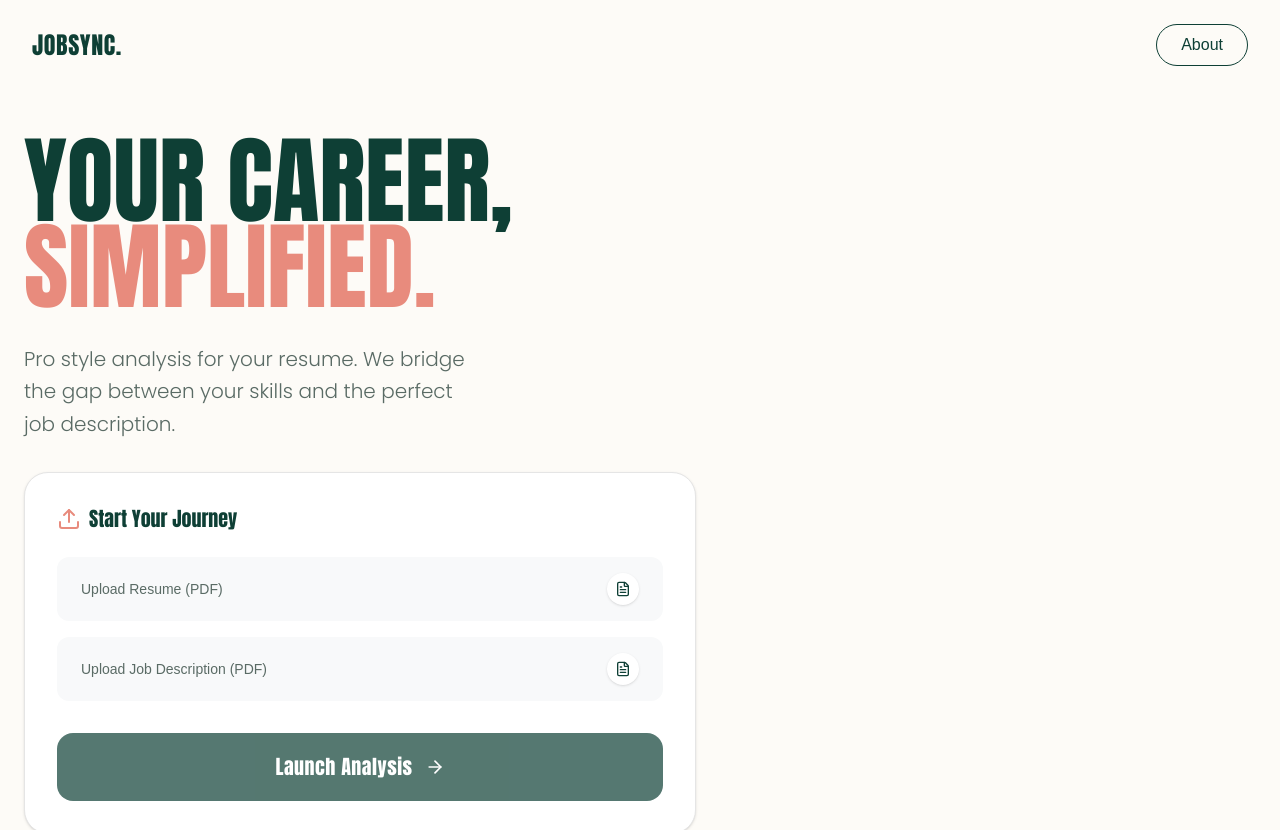
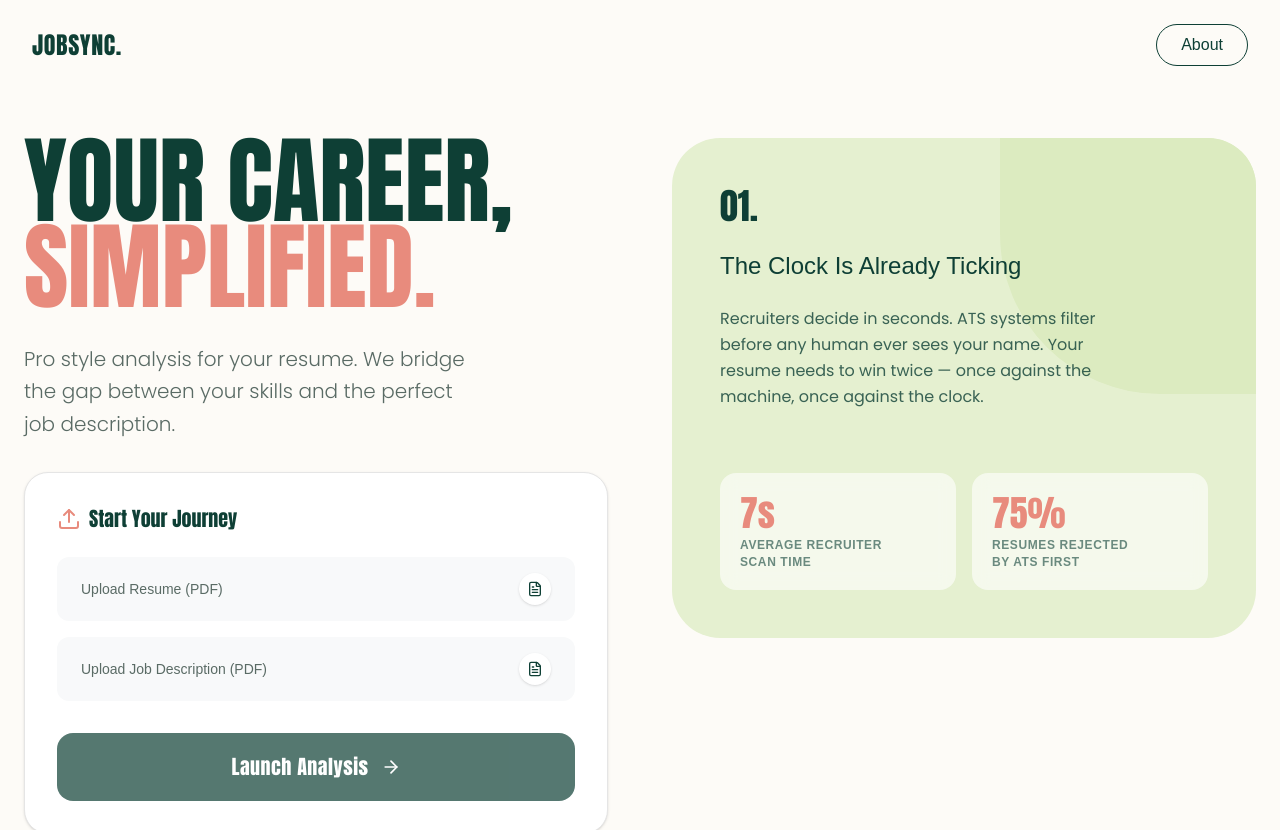
Before and after one commit to rushabhT3/JobSync-AI-Pro, a Next.js app in the folder frontend/: page / in a window 1280 px wide. Shown: the top 830 px of the page. Built offline with nearby package versions, Linux system fonts and the light colour scheme; no server answers.

Commit message:
revert: Add FeatureShowcase component to display resume statistics on landing page

```diff
--- a/frontend/src/app/page.js
+++ b/frontend/src/app/page.js
@@ -4,6 +4,7 @@ import { useState, useEffect } from 'react';
 import Head from 'next/head';
 import Navigation from '../components/ui/Navigation';
 import HeroSection from '../components/ui/HeroSection';
+import FeatureShowcase from '../components/ui/FeatureShowcase';
 import AboutSection from '../components/ui/AboutSection';
 import AnalysisForm from '../components/features/AnalysisForm';
 import AnalysisResults from '../components/features/AnalysisResults';
@@ -64,23 +65,23 @@ export default function Home() {
       <Navigation />
 
       <main className="max-w-7xl mx-auto px-6 pt-12 pb-24">
-        {!result ? (
-          <div className="max-w-2xl mb-20">
+        <div className="grid lg:grid-cols-2 gap-16 items-start mb-20">
           <div className="space-y-8">
             <HeroSection />
+            {!result && (
               <AnalysisForm
                 files={files}
                 onFilesChange={setFiles}
                 onSubmit={handleAnalyze}
                 loading={loading}
               />
+            )}
           </div>
-          </div>
+
+          <div className="relative">
+            {!result ? (
+              <FeatureShowcase />
             ) : (
-          <div className="grid lg:grid-cols-2 gap-16 items-start mb-20">
-            <div className="space-y-8">
-              <HeroSection />
-            </div>
               <div>
                 <div className="mb-6 flex justify-end">
                   <button
@@ -95,8 +96,9 @@ export default function Home() {
                 </div>
                 <AnalysisResults result={result} />
               </div>
+            )}
           </div>
-        )}
+        </div>
 
         <AboutSection />
       </main>
--- /dev/null
+++ b/frontend/src/components/ui/FeatureShowcase.js
@@ -0,0 +1,35 @@
+import React from 'react';
+
+const FeatureShowcase = () => {
+  return (
+    <div className="bg-[#E5F0D0] rounded-[3rem] p-12 min-h-[500px] flex flex-col justify-between relative overflow-hidden">
+      <div className="absolute top-0 right-0 w-64 h-64 bg-[#DCEBC0] rounded-bl-[10rem]" />
+
+      <div className="z-10 space-y-6">
+        <h2 className="text-4xl font-display text-[#0E3F35]">01.</h2>
+        <h3 className="text-2xl font-medium text-[#0E3F35]">The Clock Is Already Ticking</h3>
+        <p className="text-[#0E3F35]/80 font-body leading-relaxed max-w-sm">
+          Recruiters decide in seconds. ATS systems filter before any human ever sees your name.
+          Your resume needs to win twice — once against the machine, once against the clock.
+        </p>
+      </div>
+
+      <div className="grid grid-cols-2 gap-4 z-10">
+        <div className="bg-white/60 backdrop-blur-sm p-5 rounded-2xl">
+          <div className="text-4xl font-display text-[#E88B7D]">7s</div>
+          <div className="text-xs font-bold uppercase tracking-wider text-[#0E3F35]/60 mt-1 leading-snug">
+            Average recruiter<br />scan time
+          </div>
+        </div>
+        <div className="bg-white/60 backdrop-blur-sm p-5 rounded-2xl">
+          <div className="text-4xl font-display text-[#E88B7D]">75%</div>
+          <div className="text-xs font-bold uppercase tracking-wider text-[#0E3F35]/60 mt-1 leading-snug">
+            Resumes rejected<br />by ATS first
+          </div>
+        </div>
+      </div>
+    </div>
+  );
+};
+
+export default FeatureShowcase;
```
Lines whose indentation alone changed are shown as unchanged.
